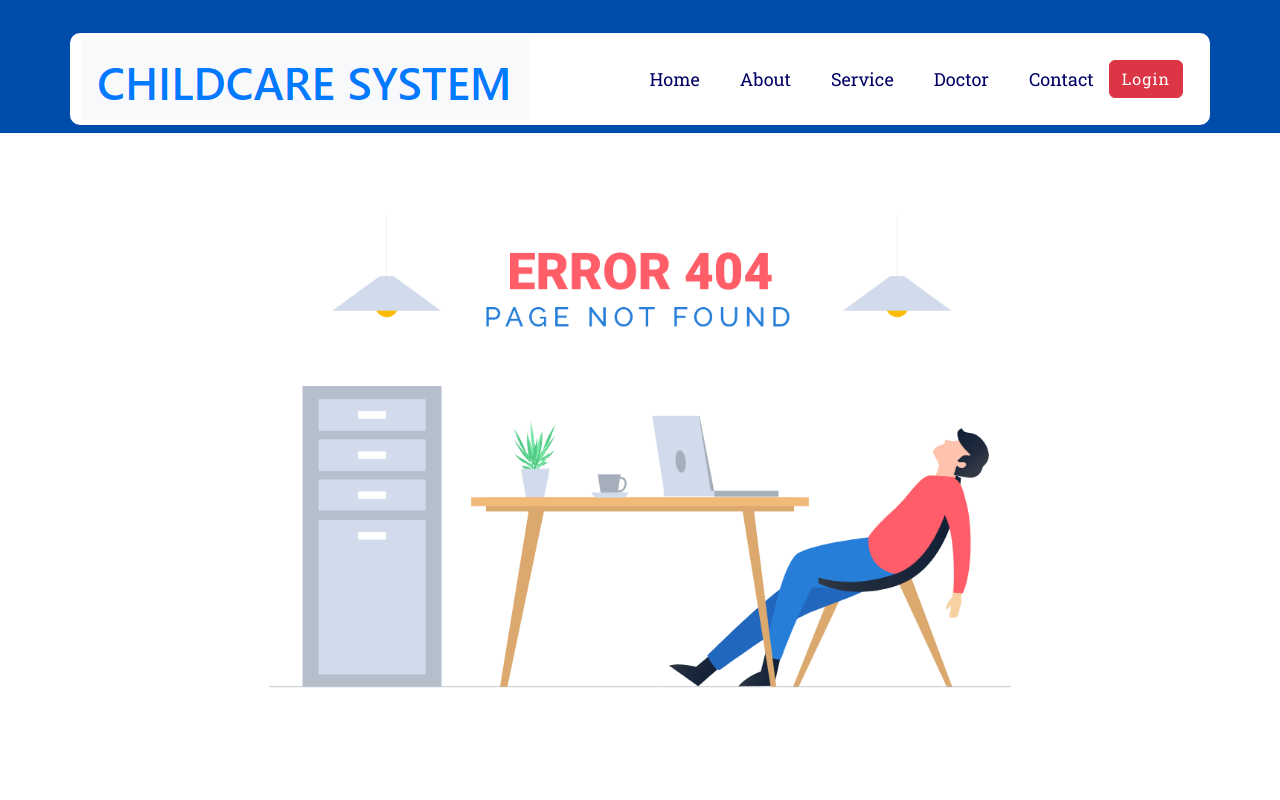
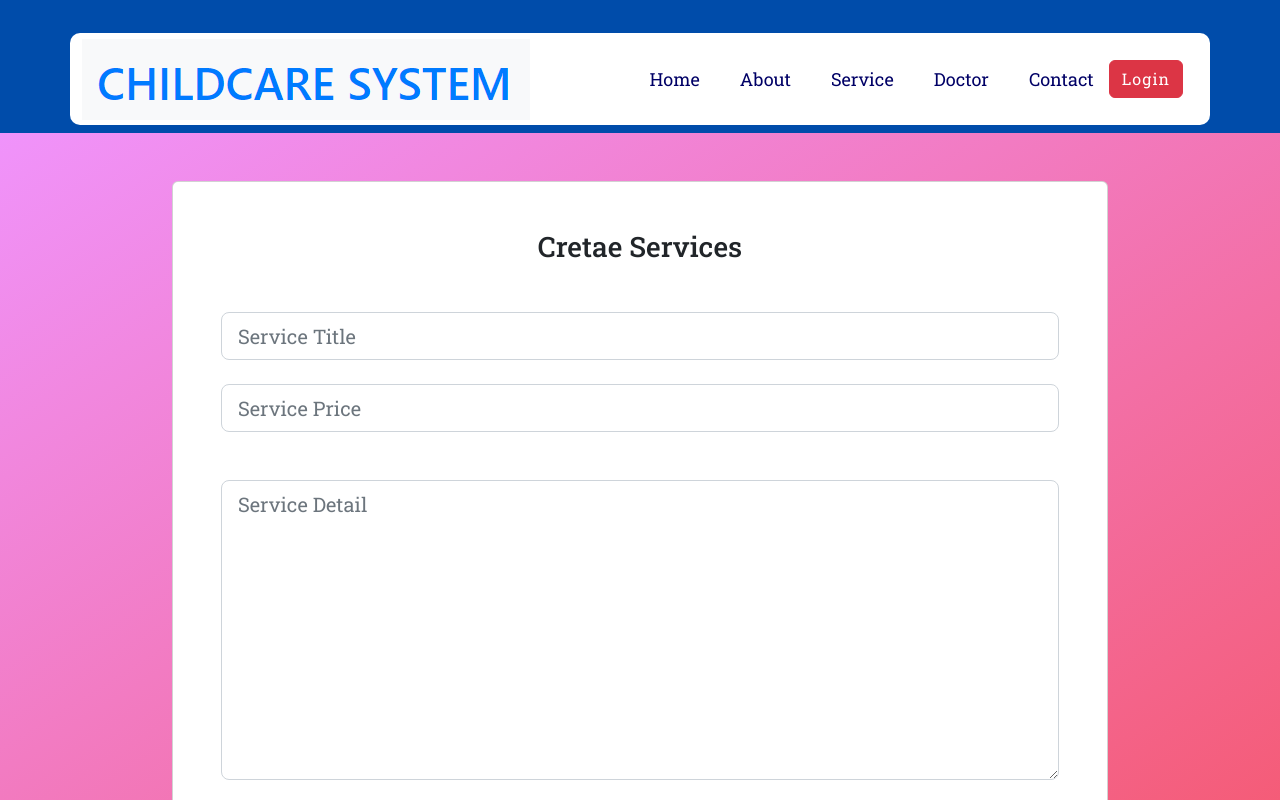
Before and after one commit to thanhnhea/childcare-backup, a React (Create React App) app in the folder frontend/: page /createServices in a window 1280 px wide. Shown: the top 800 px of the page. Built offline with nearby package versions, Linux system fonts and the light colour scheme.

Commit message:
Create Services

```diff
--- a/frontend/src/App.js
+++ b/frontend/src/App.js
@@ -28,6 +28,7 @@ import ManageBoard from './components/ManagerBoard';
 import ChildProfile from './components/ChildProfile';
 import BoardParent from './Pages/board-parent.component';
 import ForgetPassword from './Pages/ForgetPassword/ForgetPassword';
+import CreateServices from './Pages/Manager/CreateServices/CreateServices';
 
 
 function App() {
@@ -65,6 +66,7 @@ function App() {
           <Route path="/class/:id" element={<ClassDetails />} />
           <Route path="/booking/:id" element={<Booking />} />
           <Route path="/parent" element={<BoardParent />} />
+          <Route path='/createServices' element={<CreateServices />} />
 
         </Routes>
         <Footer />
--- /dev/null
+++ b/frontend/src/Pages/Manager/CreateServices/CreateServices.jsx
@@ -0,0 +1,129 @@
+import React, { useState, useEffect } from 'react';
+import { CreateService } from '../../../services/auth-service';
+import { useNavigate } from 'react-router-dom';
+
+
+const CreateServices = () => {
+  const [formData, setFormData] = useState({
+    serviceTitle: '',
+    createdDate: '',
+    updatedDate: '',
+    servicePrice: '',
+    serviceDetail: ''
+  });
+  const [errors, setErrors] = useState({});
+
+  const { serviceTitle, createdDate, updatedDate, servicePrice, serviceDetail} = formData;
+
+  const handleChange = (e) => {
+    setFormData({ ...formData, [e.target.name]: e.target.value });
+  };
+
+  const [message, setMessage] = useState();
+  const [successful, setSuccessful] = useState(false);
+  const navigate = useNavigate();
+  const handleSubmit = (e) => {
+    e.preventDefault();
+    // Perform form submission logic here
+
+    console.log("handle submit here");
+    CreateService(
+        serviceTitle, createdDate, updatedDate, servicePrice, serviceDetail
+    ).then(
+      response => {
+        formHeader.textContent = "Create Services successfully";
+        formHeader.style.color = "green";
+        console.log(response);
+      },
+      error => {
+          // This function will execute when the Promise is rejected with an error response
+          formHeader.textContent = "Create Services failed";
+          formHeader.style.color = "red";
+          console.error(error);
+      }
+    );
+  };
+
+  const formHeader = document.querySelector("h3");
+
+  useEffect(() => {
+    const validateForm = () => {
+      let errors = {};
+
+      if (!serviceTitle) {
+        errors.serviceTitle = '';
+      }else if (!/^[a-zA-Z0-9\s]+$/.test(serviceTitle)) {
+        errors.serviceTitle = 'Title can not contain special character.';
+      }
+
+
+       if (!servicePrice) {
+        errors.servicePrice = '';
+      } else if (!/^[0-9]+$/.test(servicePrice)) {
+        errors.servicePrice = 'Service Price must only contain digits';
+      }
+
+      if (!serviceDetail) {
+        errors.serviceDetail = '';
+      }else if (!/^[a-zA-Z0-9\s]+$/.test(serviceDetail)) {
+        errors.serviceDetail = 'Service Detail can not contain special character.';
+      }
+
+      setErrors(errors);
+    };
+
+    validateForm();
+  }, [formData]);
+
+  return (
+    <section className="vh-100 gradient-custom">
+      <div className="container-fluid py-5 h-100">
+        <div className="row justify-content-center align-items-center h-100">
+          <div className="col-md-9">
+            <div className="card shadow-2-strong card-registration" >
+              <div className="card-body p-4 p-md-5">
+                <h3 className="mb-4 pb-2 pb-md-0 mb-md-5 text-center">Cretae Services</h3>
+                <form onSubmit={handleSubmit}>
+
+                  <div className="row">
+                    <div className="col-md-12 mb-4">
+
+
+                      <div className="form-outline">
+                        {errors.serviceTitle && <span style={{color : "red"}}>{errors.serviceTitle}</span>}
+                        <input name="serviceTitle" value={serviceTitle} onChange={handleChange} placeholder="Service Title" type="text" id="ServiceTitle" className="form-control form-control-lg" required />
+                      </div>
+
+                    </div>
+
+                    <div className="col-md-12 mb-4">
+
+                      <div className="form-outline">
+                        {errors.servicePrice && <span style={{color : "red"}}>{errors.servicePrice}</span>}
+                        <input name="servicePrice" value={servicePrice} onChange={handleChange} placeholder="Service Price" type="text" id="servicePrice" className="form-control form-control-lg" required />
+                      </div>
+
+                    </div>
+                    <div className="col-md-12 mt-4 mb-4">
+
+                      <div className="form-outline">
+                        {errors.serviceDetail && <span style={{color : "red"}}>{errors.serviceDetail}</span>}
+                        <textarea style={{height:300}} name="serviceDetail" value={serviceDetail} onChange={handleChange} placeholder="Service Detail" type="text" id="serviceDetail" className="form-control form-control-lg" required />
+                      </div>
+
+                    </div>
+                  </div>
+                  <div className="text-center">
+                    <button type="submit" className="btn btn-primary">Submit</button>
+                  </div>
+                </form>
+              </div>
+            </div>
+          </div>
+        </div>
+      </div>
+    </section>
+  );
+}
+
+export default CreateServices;
--- /dev/null
+++ b/frontend/src/services/auth-service.js
@@ -0,0 +1,24 @@
+import axios from "axios";
+const API_URL = "http://localhost:8080/api/auth/";
+
+function formatDate(date) {
+    const d = new Date(date);
+    const year = d.getFullYear();
+    const month = `${d.getMonth() + 1}`.padStart(2, '0');
+    const day = `${d.getDate()}`.padStart(2, '0');
+    return `${day}/${month}/${year}`;
+}
+
+
+export const CreateService = (serviceTitle, createdDate, updatedDate, servicePrice, serviceDetail) => {
+    createdDate = formatDate(createdDate);
+    updatedDate = formatDate(updatedDate);
+
+    return axios.post(API_URL + 'create_services', {
+      serviceTitle,
+      createdDate,
+      updatedDate,
+      servicePrice,
+      serviceDetail
+    });
+  };
```
Also changed, not shown: 1 other file (tests, documents, lock files or other folders).
